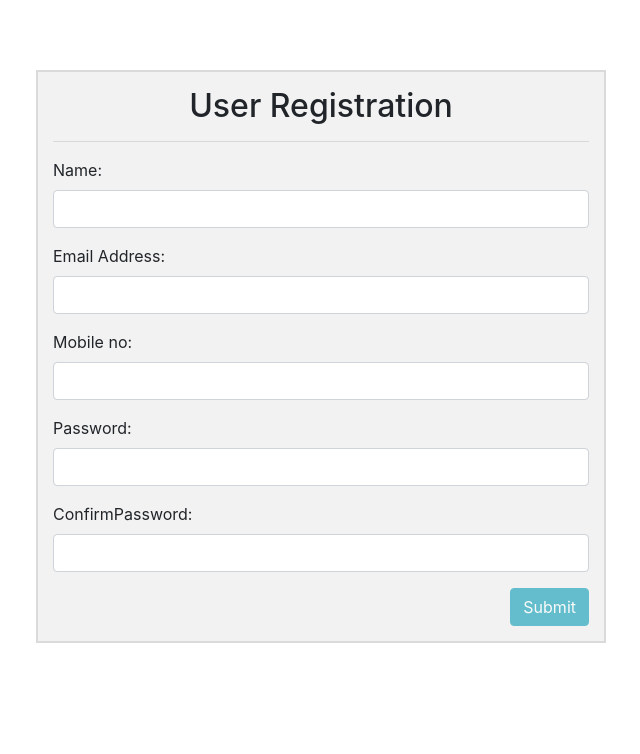
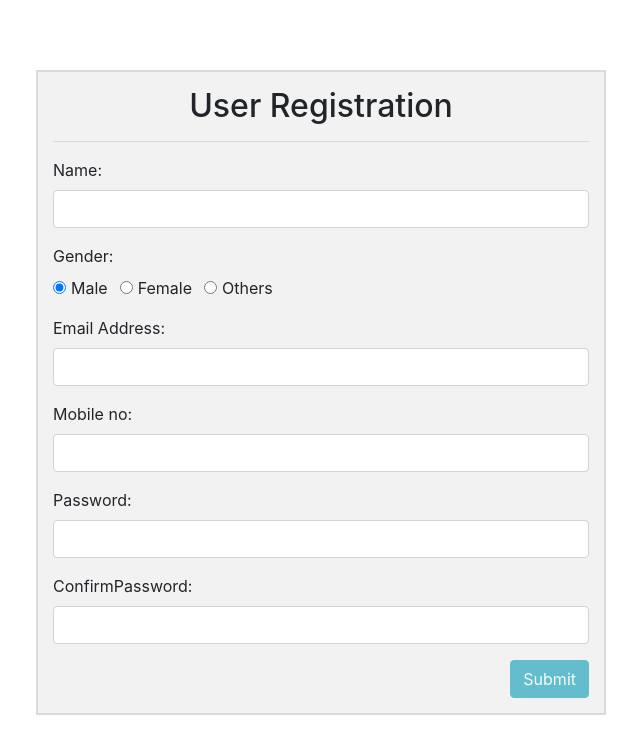
Before and after one commit to adritasharma/ReactiveCommonInputs, an Angular app: page / in a window 1280 px wide. Shown: the top 754 px of the page, without its empty margins (319-959 px from the left). Built offline with nearby package versions, Linux system fonts and the light colour scheme.

Commit message:
input-radio working

```diff
--- /dev/null
+++ b/src/app/_shared/input-components/CustomInputRadio/CustomInputRadio.component.html
@@ -0,0 +1,19 @@
+<!-- <div class="form-group" [class.is-invalid]="inputError">
+  <label>{{label}}:</label>
+  <input type="text" class="form-control" [formControlName]="controlName" (blur)="onBlur()"
+    [ngClass]="{'is-invalid':inputError ,'is-valid':!inputError && inputValue }" #ref (keyup)="onKeyUp()">
+  <span class=" invalid-feedback" *ngIf="inputError">
+    {{inputError}}
+  </span>
+</div> -->
+<div class="form-group" [class.is-invalid]="inputError">
+  <label>{{label}}:</label><br>
+  <div class="form-check-inline" *ngFor="let item of itemList">
+    <label class="form-check-label">
+      <input type="radio" class="form-check-input" [formControlName]="controlName" [value]="item">{{item}}
+    </label>
+  </div>
+  <span class=" invalid-feedback" *ngIf="inputError">
+    {{inputError}}
+  </span>
+</div>
--- /dev/null
+++ b/src/app/_shared/input-components/CustomInputRadio/CustomInputRadio.component.ts
@@ -0,0 +1,53 @@
+import { Component, Input, OnInit, Output, EventEmitter, ViewChild, ElementRef, SkipSelf } from '@angular/core';
+import { ControlContainer, FormGroupDirective } from '@angular/forms';
+
+
+@Component({
+  selector: 'input-radio',
+  templateUrl: './CustomInputRadio.component.html',
+  styleUrls: ['./CustomInputRadio.component.css'],
+  viewProviders: [
+    {
+      provide: ControlContainer,
+      useExisting: FormGroupDirective
+      // useFactory: (container: ControlContainer) => container,
+      // deps: [[new SkipSelf(), ControlContainer]]
+    }
+  ]
+})
+export class CustomInputRadioComponent implements OnInit {
+
+  @Input() controlName: string;
+  @Input() itemList: any[]
+  @Input() label: string;
+  @Input() placeHolder: string;
+  @Input() inputError: string;
+  @Input() disabled: boolean;
+  @Input() focus: boolean
+
+  @Output() blur = new EventEmitter();
+
+  @ViewChild('ref') ref: ElementRef;
+
+  inputValue: any
+
+
+  constructor() { }
+
+  ngOnInit() {
+    if (!this.label) {
+      this.label = this.controlName
+    }
+    if (!this.placeHolder) {
+      this.placeHolder = this.label
+    }
+  }
+
+  onBlur() {
+    this.blur.emit()
+  }
+
+  onKeyUp() {
+    this.inputValue = this.ref.nativeElement.value;
+  }
+}
--- a/src/app/_shared/input-components/custom-input-text/CustomInputRadio/CustomInputRadio.component.html
+++ /dev/null
@@ -1,3 +0,0 @@
-<p>
-  CustomInputRadio works!
-</p>
--- a/src/app/app.component.html
+++ b/src/app/app.component.html
@@ -8,6 +8,9 @@
         <input-text controlName="Fullname" label="Name" (blur)="logValidationErrors()"
           [inputError]="formErrors.Fullname"></input-text>
 
+        <input-radio controlName="Gender" label="Gender" (blur)="logValidationErrors()"
+          [inputError]="formErrors.Gender" [itemList]="genderList"></input-radio>
+
         <input-text controlName="Email" label="Email Address" (blur)="logValidationErrors()"
           [inputError]="formErrors.Email"></input-text>
 
@@ -15,7 +18,7 @@
           [inputError]="formErrors.Mobileno"></input-text>
 
         <input-password controlName="Password" label="Password" (blur)="logValidationErrors()"
-          [inputError]="formErrors.Password"  [showEye]="true"></input-password>
+          [inputError]="formErrors.Password" [showEye]="true"></input-password>
 
         <input-password controlName="ConfirmPassword" label="Confirm Password" (blur)="logValidationErrors()"
           [inputError]="formErrors.ConfirmPassword"></input-password>
--- a/src/app/app.component.ts
+++ b/src/app/app.component.ts
@@ -33,13 +33,18 @@ export class AppComponent {
   };
   formErrors = {};
 
+  genderList = [
+    "Male", "Female", "Others"
+  ]
+
   ngOnInit() {
     this.signUpForm = this.fb.group({
       Fullname: ['', [Validators.required]],
+      Gender:['Male'],
       Email: ['', [Validators.required, Validators.pattern(this._validate.regex.email)]],
       Mobileno: ['', Validators.pattern(this._validate.regex.phone)],
       Password: ['', [Validators.required]],
-      ConfirmPassword: ['', [Validators.required]]
+      ConfirmPassword: ['', [Validators.required]],
     },
       {
         validator: this._validate.matchConfirmItems('Password', 'ConfirmPassword'),
```
Also changed, not shown: src/app/_shared/input-components/custom-input-text/CustomInputRadio/CustomInputRadio.component.ts (deleted, +0 -15 lines), src/app/_shared/shared.module.ts (+7 -4 lines), src/app/_shared/input-components/CustomInputRadio/CustomInputRadio.component.css (added), src/app/_shared/input-components/custom-input-password/custom-input-password.component.css (renamed from src/app/_shared/input-components/custom-input-text/custom-input-password/custom-input-password.component.css), src/app/_shared/input-components/custom-input-password/custom-input-password.component.html (renamed from src/app/_shared/input-components/custom-input-text/custom-input-password/custom-input-password.component.html), src/app/_shared/input-components/custom-input-password/custom-input-password.component.ts (renamed from src/app/_shared/input-components/custom-input-text/custom-input-password/custom-input-password.component.ts), 1 other file (tests, documents, lock files or other folders).
